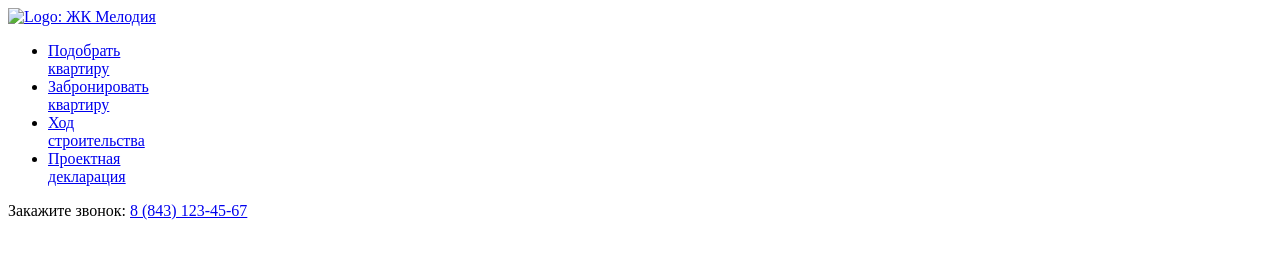
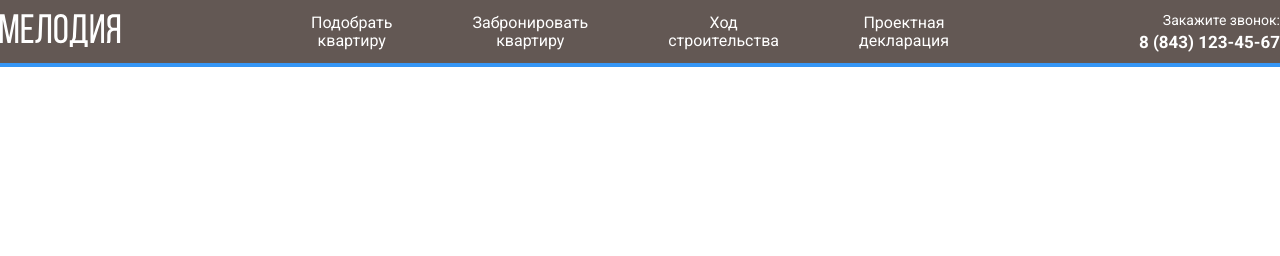
Before and after one commit to Lev-Sedin/Melody, a plain HTML site: page index.html in a window 1280 px wide. Drawn offline with Linux system fonts and the light colour scheme; the site is published under a folder, as on GitHub Pages, so addresses that start at the root find nothing.

Commit message:
Update index.html

```diff
--- a/index.html
+++ b/index.html
@@ -8,14 +8,14 @@
     <link rel="preconnect" href="https://fonts.googleapis.com">
     <link rel="preconnect" href="https://fonts.gstatic.com" crossorigin>
     <link href="https://fonts.googleapis.com/css2?family=Roboto:wght@400;700&display=swap" rel="stylesheet">
-    <link rel="stylesheet" href="/css/style.css">
-    <link rel="stylesheet" href="/css/normalize.css">
+    <link rel="stylesheet" href="css/style.css">
+    <link rel="stylesheet" href="css/normalize.css">
 </head>
 <body>
     <header class="header">
         <div class="navbar">
             <a href="./index.html" class="logo">
-                <img src="/img/logo.svg" alt="Logo: ЖК Мелодия">
+                <img src="img/logo.svg" alt="Logo: ЖК Мелодия">
             </a>
             <nav class="navbar-nav">
                 <ul class="navbar-menu">
```
